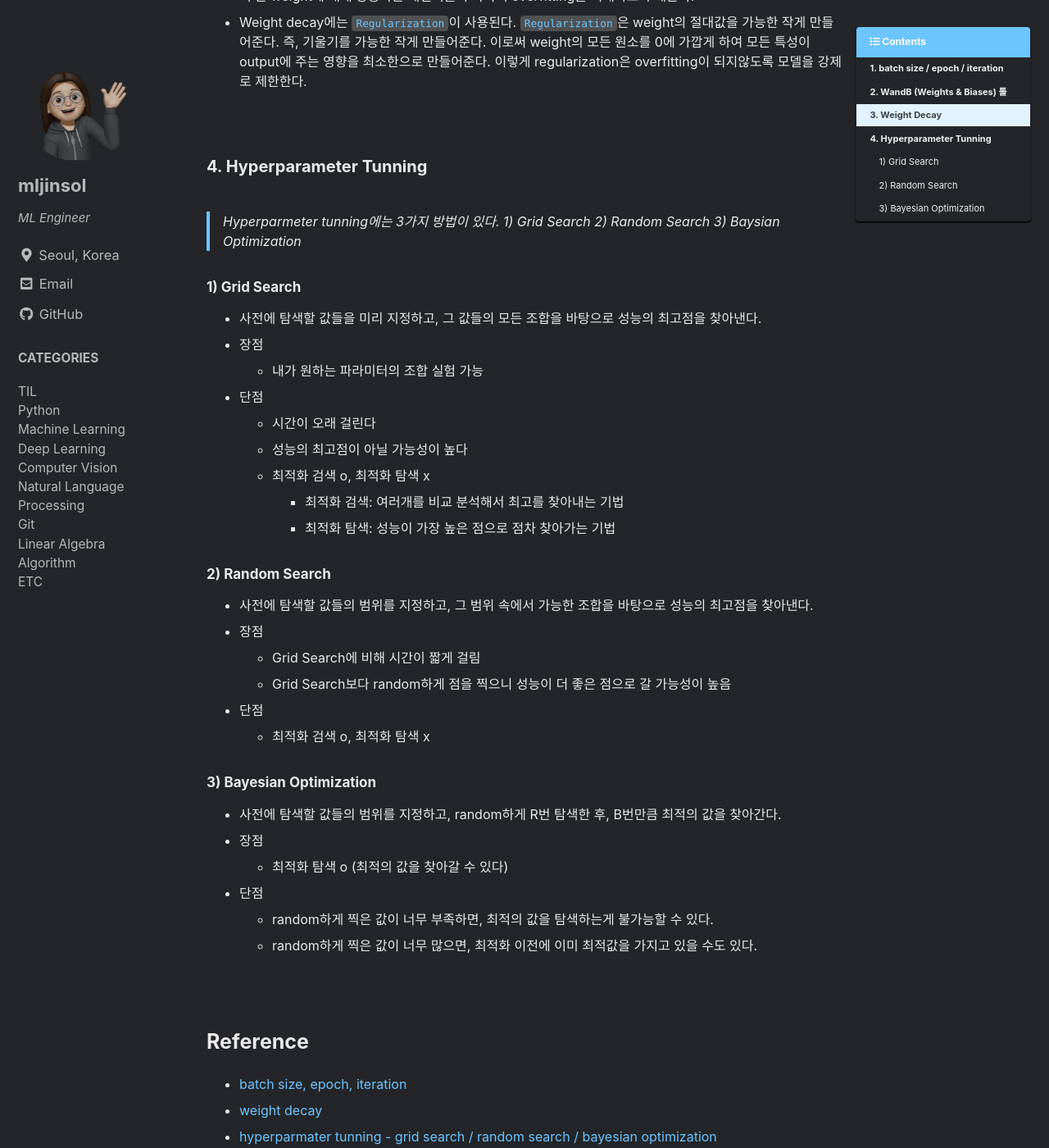
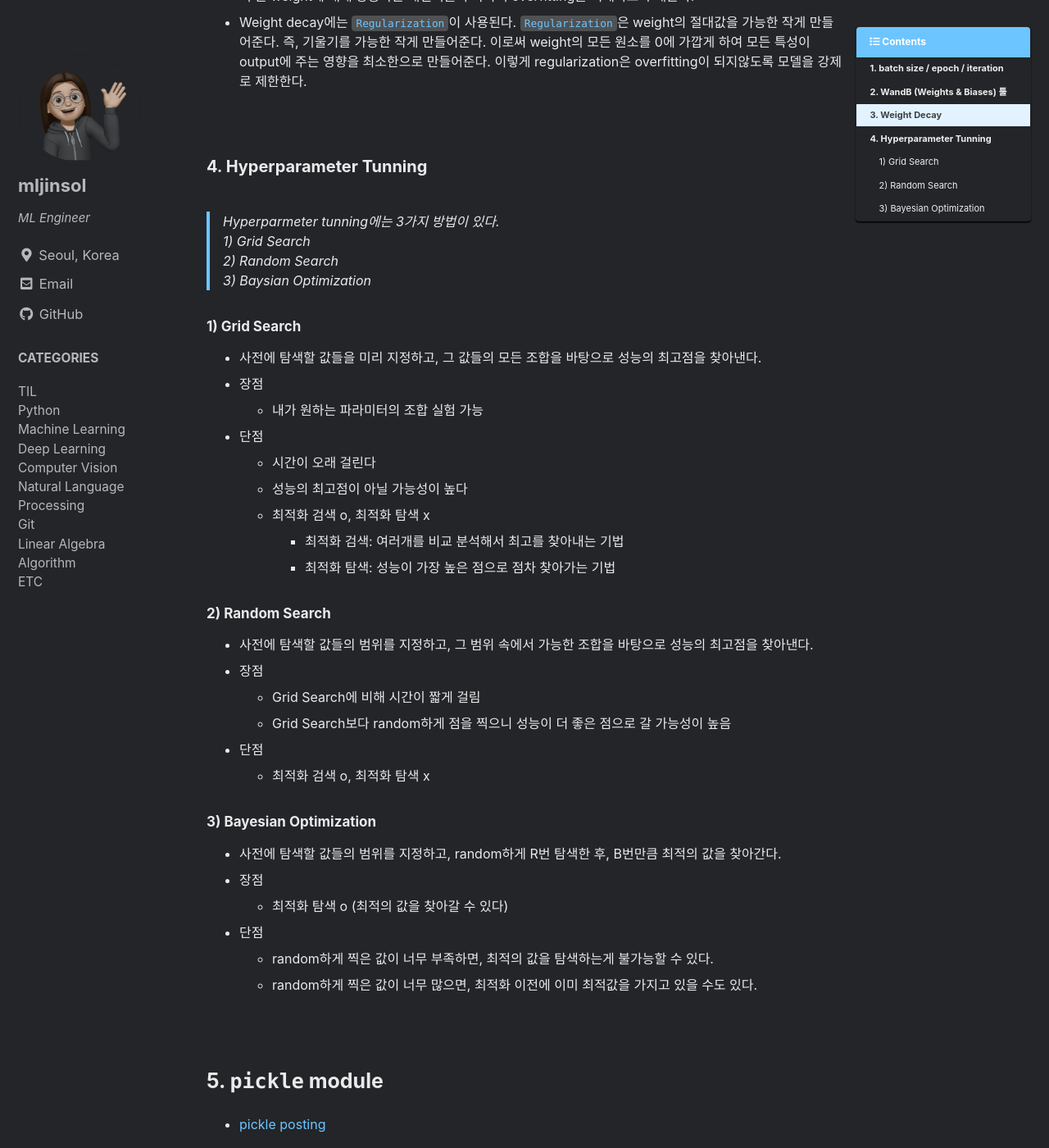
Before and after one commit to aijinsol/aijinsol.github.io, a Jekyll site: the page built from _posts/2022-07-18-TIL_005.md, in a window 1280 px wide and 1400 px high, scrolled down 1687 px. Shown: the whole window at 82% size. Built offline with Jekyll 4.4.1, drawn with Linux system fonts in a browser that asks for light colours; cached includes are drawn as plain includes; comment, search, counter and statistics services are not loaded; some of the changed text lies outside the part shown.

Commit message:
docs: update TIL_005, add pickle post

```diff
--- a/_posts/2022-07-18-TIL_005.md
+++ b/_posts/2022-07-18-TIL_005.md
@@ -35,17 +35,22 @@ last_modified_at: 2022-07-18
 <br>
 
 ## 3. Weight Decay
-+ Training Data가 충분히 많다면 overfitting을 방지할 수 있지만, training data의 양이 충분하지 못할 때 overfitting이 발생한다. 이러한 상황에서 overfitting을 줄이는 기법 중 하나가 `weight decay`이다.
-+ overfitting은 weight 매개변수의 값이 커서 발생하는 경우가 많다. 따라서, `Weight decay`는 training 과정에서 큰 weight에 대해 상응하는 패널티를 부과하여 overfitting을 억제하도록 해준다.
-+ Weight decay에는 `Regularization`이 사용된다. `Regularization`은 weight의 절대값을 가능한 작게 만들어준다. 즉, 기울기를 가능한 작게 만들어준다. 이로써 weight의 모든 원소를 0에 가깝게 하여 모든 특성이 output에 주는 영향을 최소한으로 만들어준다. 이렇게 regularization은 overfitting이 되지않도록 모델을 강제로 제한한다.
++ Training Data가 충분히 많다면 overfitting을 방지할 수 있지만, training data의 양이 충분하지 못할 때 overfitting이 발생한다.
+이러한 상황에서 overfitting을 줄이는 기법 중 하나가 `weight decay`이다.
++ overfitting은 weight 매개변수의 값이 커서 발생하는 경우가 많다.
+따라서, `Weight decay`는 training 과정에서 큰 weight에 대해 상응하는 패널티를 부과하여 overfitting을 억제하도록 해준다.
++ Weight decay에는 `Regularization`이 사용된다.
+`Regularization`은 weight의 절대값을 가능한 작게 만들어준다. 즉, 기울기를 가능한 작게 만들어준다.
+이로써 weight의 모든 원소를 0에 가깝게 하여 모든 특성이 output에 주는 영향을 최소한으로 만들어준다.
+이렇게 regularization은 overfitting이 되지않도록 모델을 강제로 제한한다.
 
 <br>
 
 ## 4. Hyperparameter Tunning
 
-> Hyperparmeter tunning에는 3가지 방법이 있다.
-> 1) Grid Search
-> 2) Random Search
+> Hyperparmeter tunning에는 3가지 방법이 있다. <br>
+> 1) Grid Search <br>
+> 2) Random Search <br>
 > 3) Baysian Optimization
 
 #### 1) Grid Search
@@ -77,6 +82,9 @@ last_modified_at: 2022-07-18
 
 <br>
 
+# 5. `pickle` module
++ [pickle posting](https://mljinsolkim.github.io/python/pickle/)
+
 # Reference
 + [batch size, epoch, iteration](https://losskatsu.github.io/machine-learning/epoch-batch/#2-batch-size%EC%9D%98-%EC%9D%98%EB%AF%B8)
 + [weight decay](https://goatlab.tistory.com/124)
```
Also changed, not shown: _posts/2022-07-18-pickle.md (added, +66 -0 lines).
